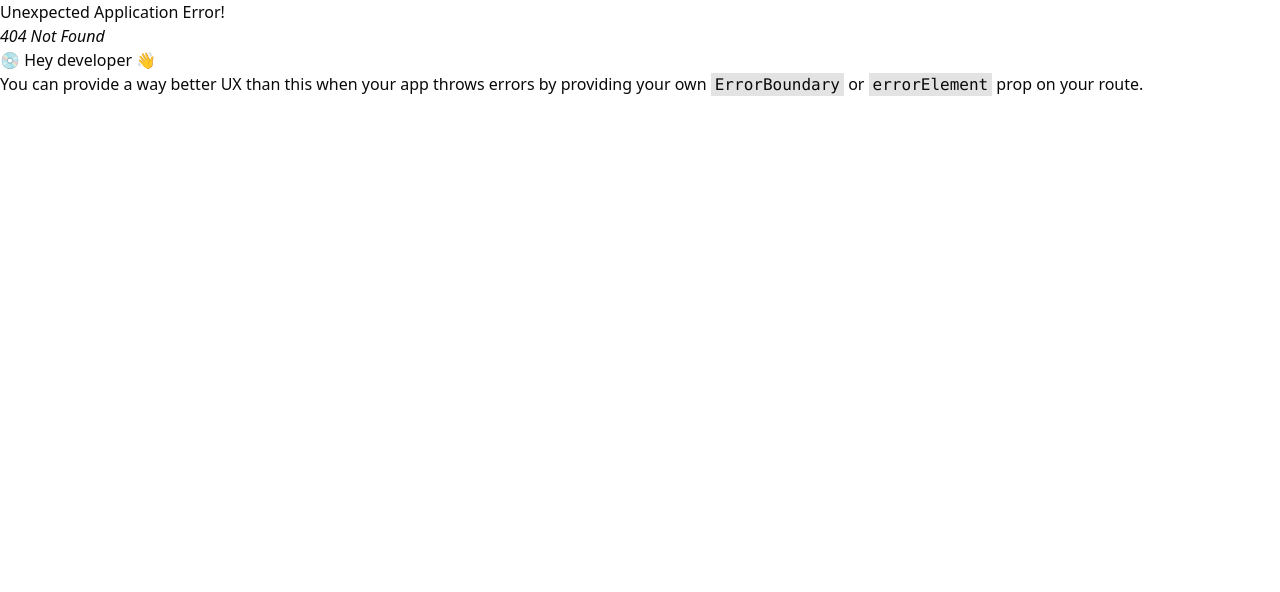
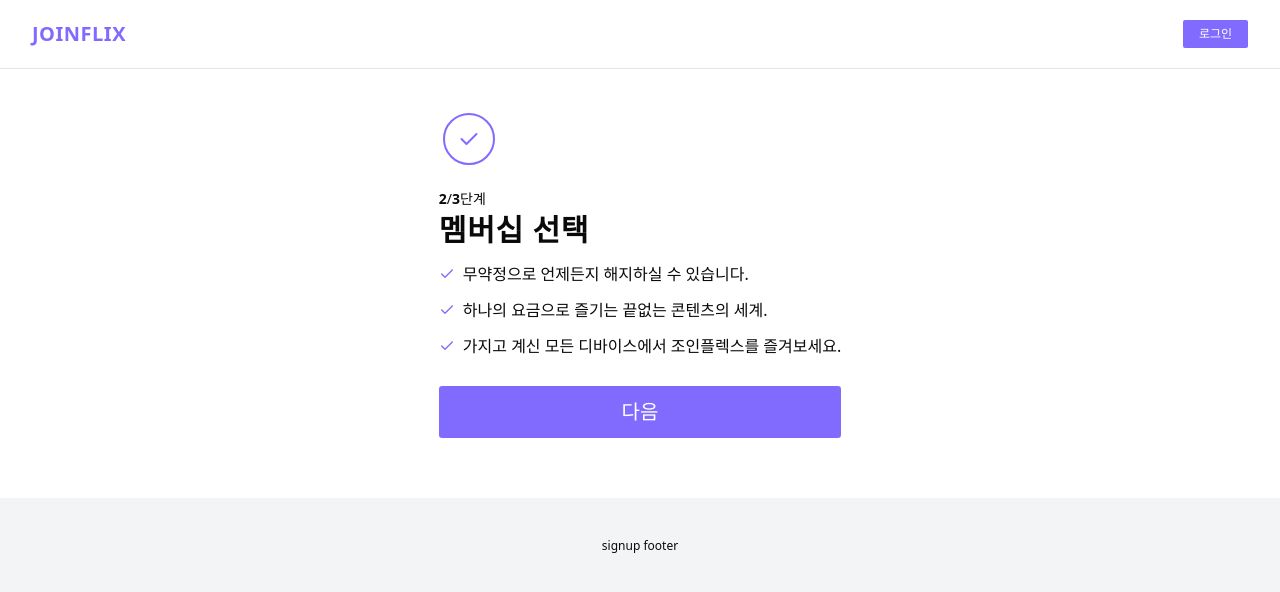
Before and after one commit to Joinflix/frontend, a React (Vite) app: page /signup/step4-list-membership in a window 1280 px wide. Before the commit this address had no page. Shown: the top 592 px of the page. Built offline with nearby package versions, Linux system fonts and the light colour scheme.

Commit message:
chore(routes): membership을 4단계로 변경

```diff
--- a/src/components/signup/step/Step2Membership.tsx
+++ b/src/components/signup/step/Step4ListMembership.tsx
@@ -8,10 +8,10 @@ const CHECK_LIST_DATA = [
   "가지고 계신 모든 디바이스에서 조인플렉스를 즐겨보세요.",
 ];
 
-export const Step2Membership = () => {
+const Step4ListMembership = () => {
   const navigate = useNavigate();
   const handleClickButton = () => {
-    navigate("/signup/step2-select-plan");
+    navigate("/signup/step4-select-plan");
   };
 
   return (
@@ -54,3 +54,5 @@ export const Step2Membership = () => {
     </div>
   );
 };
+
+export default Step4ListMembership;
--- a/src/components/signup/step/Step2SelectPlan.tsx
+++ b/src/components/signup/step/Step4SelectPlan.tsx
@@ -1,6 +1,6 @@
 import { Plans } from "./Plans";
 
-export const Step2SelectPlan = () => {
+export const Step4SelectPlan = () => {
   return (
     <div>
       <div className="w-full max-w-full mt-10 flex flex-col gap-y-5 items-center">
--- a/src/router/routes.tsx
+++ b/src/router/routes.tsx
@@ -8,13 +8,14 @@ import LandingPage from "../pages/LandingPage";
 import SignupPage from "../pages/SignupPage";
 import { Step1SendCode } from "../components/signup/step/Step1SendCode";
 import { Step1ConfirmCode } from "../components/signup/step/Step1ConfirmCode";
-import { Step2SelectPlan } from "../components/signup/step/Step2SelectPlan";
+import { Step4SelectPlan } from "../components/signup/step/Step4SelectPlan";
 import SigninPage from "../pages/SigninPage";
 import Step1Email from "../components/signin/step/Step1Email";
 import Step2Code from "../components/signin/step/Step2Code";
 import Step2Password from "../components/signin/step/Step2Password";
 import Step2SetPassword from "../components/signup/step/Step2SetPassword";
 import Step3SetNickname from "../components/signup/step/Step3SetNickname";
+import Step4ListMembership from "../components/signup/step/Step4ListMembership";
 
 const routes = createBrowserRouter(
   createRoutesFromElements(
@@ -31,7 +32,8 @@ const routes = createBrowserRouter(
         <Route path="step1-confirm-code" element={<Step1ConfirmCode />} />
         <Route path="step2-set-password" element={<Step2SetPassword />} />
         <Route path="step3-set-nickname" element={<Step3SetNickname />} />
-        <Route path="step2-select-plan" element={<Step2SelectPlan />} />
+        <Route path="step4-list-membership" element={<Step4ListMembership />} />
+        <Route path="step4-select-plan" element={<Step4SelectPlan />} />
       </Route>
     </>,
   ),
```
